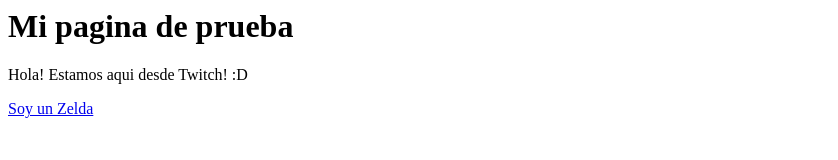
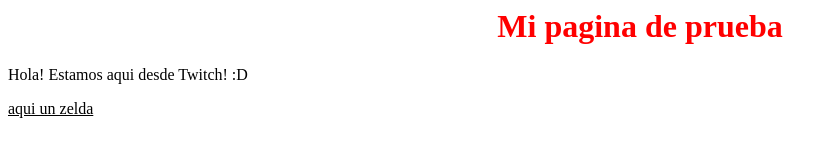
Before and after one commit to juliosguz/web-development-101, a plain HTML site: page index.html in a window 1280 px wide. Shown: the whole page, without its empty margins (0-838 px from the left). Drawn offline with Linux system fonts and the light colour scheme.

Commit message:
Add basic css

```diff
--- a/index.html
+++ b/index.html
@@ -3,15 +3,15 @@
     <title>Web Development 101 en Twitch</title>
   </head>
   <body>
-    <h1>
+    <h1 style="color: red; text-align: center;" >
       Mi pagina de prueba
     </h1>
     <p>
       Hola! Estamos aqui desde Twitch! :D
     </p>
 
-    <a href="https://www.fayerwayer.com">
-      Soy un Zelda
+    <a style="color: black;" href="https://www.fayerwayer.com">
+      aqui un zelda
     </a>
 
   </body>
```
